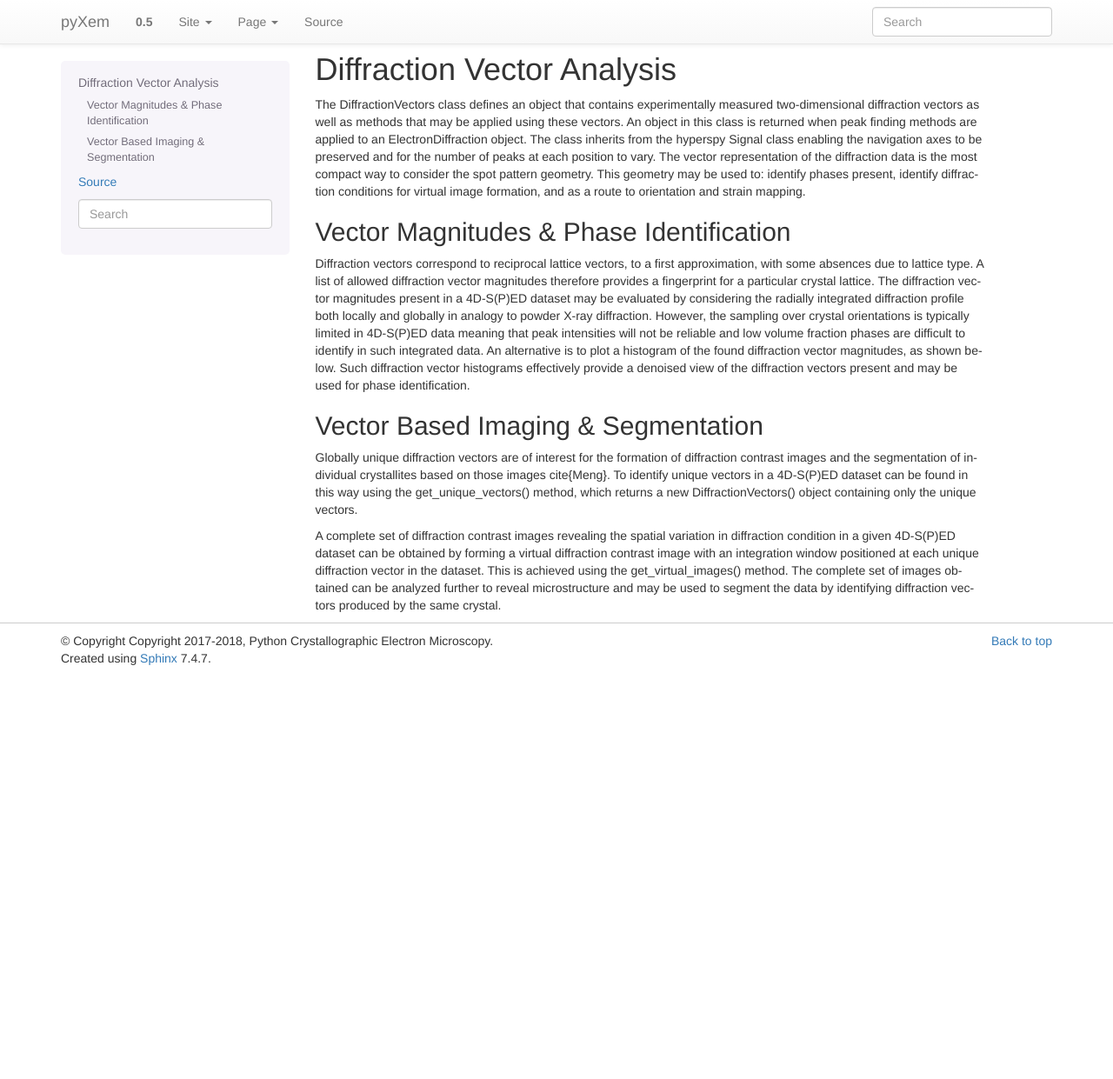
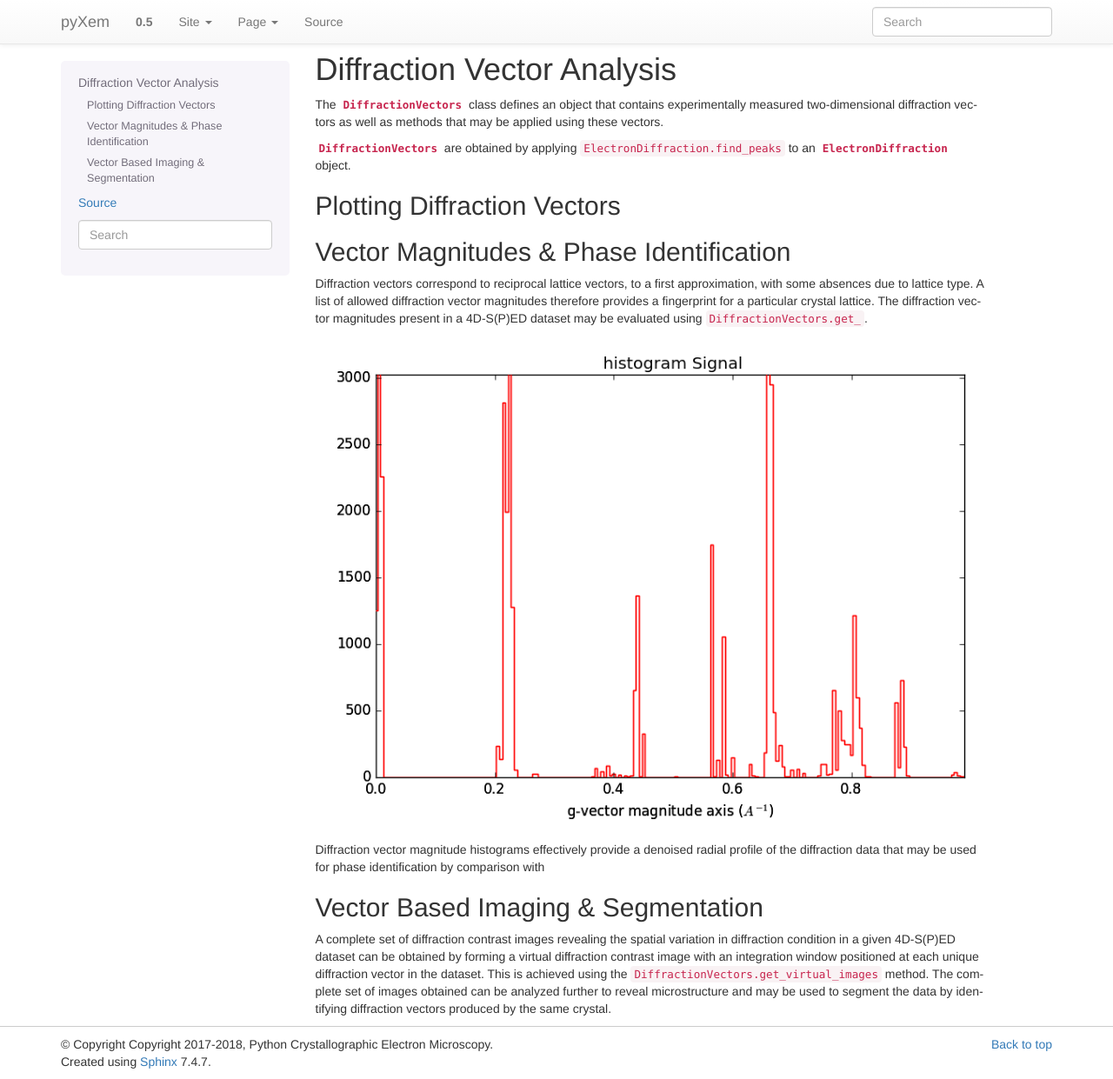
Before and after one commit to pyxem/pyxem, a Sphinx documentation site: the page built from docs/source/diffraction_vectors.rst, in a window 1280 px wide and 1241 px high. Shown: the whole window at 87% size. Built offline with Sphinx 7.4.7, drawn with Linux system fonts in a browser that asks for light colours; cross-references to code outside the pages are shown as plain code.

Commit message:
starting diffraction vectors docs

```diff
--- a/docs/source/diffraction_vectors.rst
+++ b/docs/source/diffraction_vectors.rst
@@ -1,16 +1,18 @@
 Diffraction Vector Analysis
 ===========================
 
-The DiffractionVectors class defines an object that contains experimentally
-measured two-dimensional diffraction vectors as well as methods that may be
-applied using these vectors. An object in this class is returned when peak
-finding methods are applied to an ElectronDiffraction object. The class inherits
-from the hyperspy Signal class enabling the navigation axes to be preserved and
-for the number of peaks at each position to vary. The vector representation of
-the diffraction data is the most compact way to consider the spot pattern
-geometry. This geometry may be used to: identify phases present, identify
-diffraction conditions for virtual image formation, and as a route to orientation
-and strain mapping.
+The :py:class:`~.DiffractionVectors` class defines an object that contains
+experimentally measured two-dimensional diffraction vectors as well as methods
+that may be applied using these vectors.
+
+:py:class:`~.DiffractionVectors` are obtained by applying
+:py:method:`~.ElectronDiffraction.find_peaks` to an :py:class:`~.ElectronDiffraction`
+object.
+
+Plotting Diffraction Vectors
+----------------------------
+
+
 
 Vector Magnitudes & Phase Identification
 ----------------------------------------
@@ -19,28 +21,22 @@ Diffraction vectors correspond to reciprocal lattice vectors, to a first
 approximation, with some absences due to lattice type. A list of allowed
 diffraction vector magnitudes therefore provides a fingerprint for a particular
 crystal lattice. The diffraction vector magnitudes present in a 4D-S(P)ED dataset
-may be evaluated by considering the radially integrated diffraction profile both
-locally and globally in analogy to powder X-ray diffraction. However, the sampling
-over crystal orientations is typically limited in 4D-S(P)ED data meaning that peak
-intensities will not be reliable and low volume fraction phases are difficult to
-identify in such integrated data. An alternative is to plot a histogram of the
-found diffraction vector magnitudes, as shown below. Such diffraction vector
-histograms effectively provide a denoised view of the diffraction vectors present
-and may be used for phase identification.
+may be evaluated using :py:method:`~.DiffractionVectors.get_`.
+
+.. figure:: images/peaks_histogram.png
+
+Diffraction vector magnitude histograms effectively provide a denoised radial
+profile of the diffraction data that may be used for phase identification by
+comparison with
+
 
 Vector Based Imaging & Segmentation
 -----------------------------------
 
-Globally unique diffraction vectors are of interest for the formation of
-diffraction contrast images and the segmentation of individual crystallites based
-on those images \cite{Meng}. To identify unique vectors in a 4D-S(P)ED dataset
-can be found in this way using the get_unique_vectors() method, which returns a
-new DiffractionVectors() object containing only the unique vectors.
-
 A complete set of diffraction contrast images revealing the spatial variation in
 diffraction condition in a given 4D-S(P)ED dataset can be obtained by forming a
 virtual diffraction contrast image with an integration window positioned at each
-unique diffraction vector in the dataset. This is achieved using the get_virtual_images()
-method. The complete set of images obtained can be analyzed further to reveal
+unique diffraction vector in the dataset. This is achieved using the
+:py:method:`~.DiffractionVectors.get_virtual_images` method. The complete set of images obtained can be analyzed further to reveal
 microstructure and may be used to segment the data by identifying diffraction
 vectors produced by the same crystal.
```
Also changed, not shown: docs/source/bibliography.rst (+6 -18 lines), docs/source/introduction.rst (+14 -11 lines), docs/source/images/peaks_histogram.png (added).
